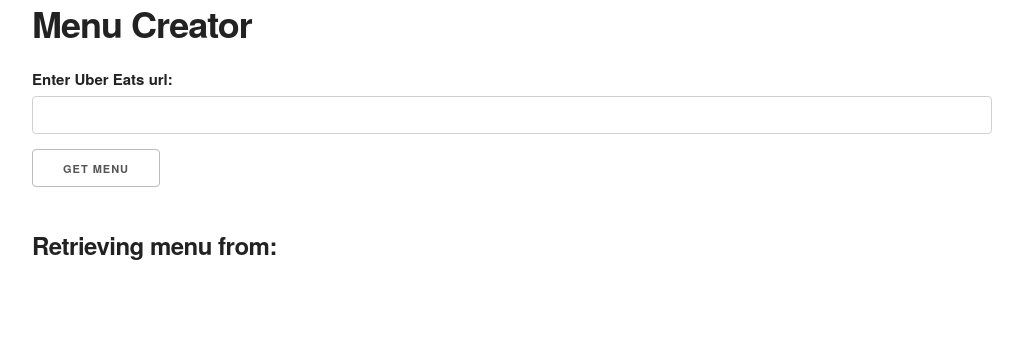
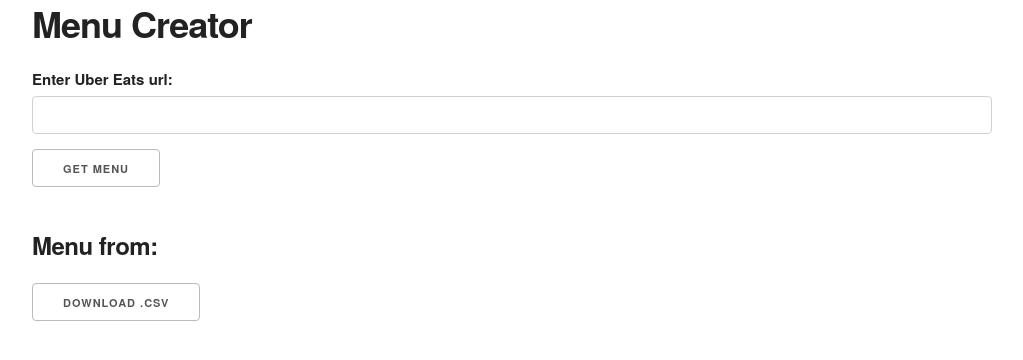
Before and after one commit to GlennMul/get_menu, a Flask app: template templates/index.html in a window 1280 px wide. Shown: the top 360 px of the page, without its empty margins (128-1151 px from the left). Run offline with Flask 2, Linux system fonts and the light colour scheme; the template is opened without the code that fills it, so the values that code supplies are empty.

Commit message:
download button

```diff
--- a/main.py
+++ b/main.py
@@ -1,17 +1,8 @@
-from flask import Flask, render_template, request
+from flask import Flask, render_template, request, make_response
 from get_menu import get_menu
 import pandas as pd
 
-
 app = Flask(__name__)
-
-"""
-df = pd.DataFrame({'A': [0, 1, 2, 3, 4],
-                   'B': [5, 6, 7, 8, 9],
-                   'C': ['a', 'b', 'c--', 'd', 'e']})
-"""
-
-# df = get_menu("https://www.ubereats.com/au/melbourne/food-delivery/ez-thai-cafe/osnrZYXYTbe6HFMa_JU-7g/27ced650-2a4b-4371-b22c-2bf9335b771a")
 
 
 @app.route("/")
@@ -24,3 +15,13 @@
         df = pd.DataFrame([])
 
     return render_template("index.html", url=url, tables=[df.to_html(classes='u-full-width', index=False)])
+
+
+@app.route('/csv/')
+def download_csv():
+    url = "https://www.ubereats.com/au/melbourne/food-delivery/leonards-house-of-love/wB5LCl7BSNugoFXljJbKOQ"
+    df = get_menu(url)
+    resp = make_response(df.to_csv(index=False))
+    resp.headers["Content-Disposition"] = "attachment; filename=export.csv"
+    resp.headers["Content-Type"] = "text/csv"
+    return resp
--- a/templates/index.html
+++ b/templates/index.html
@@ -12,8 +12,12 @@
     </form>
 
     {% if url != None: %}
-    <h5><strong>Retrieving menu from:</strong></h5>
+    <h5><strong>Menu from:</strong></h5>
     <h5>{{url}}</h5>
+    <form action="./csv">
+        <input type="submit" value="Download .csv" />
+    </form>
+
     {% endif %}
 
 
--- a/templates/layouts/main.html
+++ b/templates/layouts/main.html
@@ -6,7 +6,6 @@
 
     <link rel="stylesheet" href="/static/lib/skeleton/normalize.css" />
     <link rel="stylesheet" href="/static/lib/skeleton/skeleton.css" />
-    <link rel="stylesheet" href="/static/style.css" />
 </head>
 <body>
     <div class="container">
```
Also changed, not shown: get_menu.py (+12 -6 lines).
